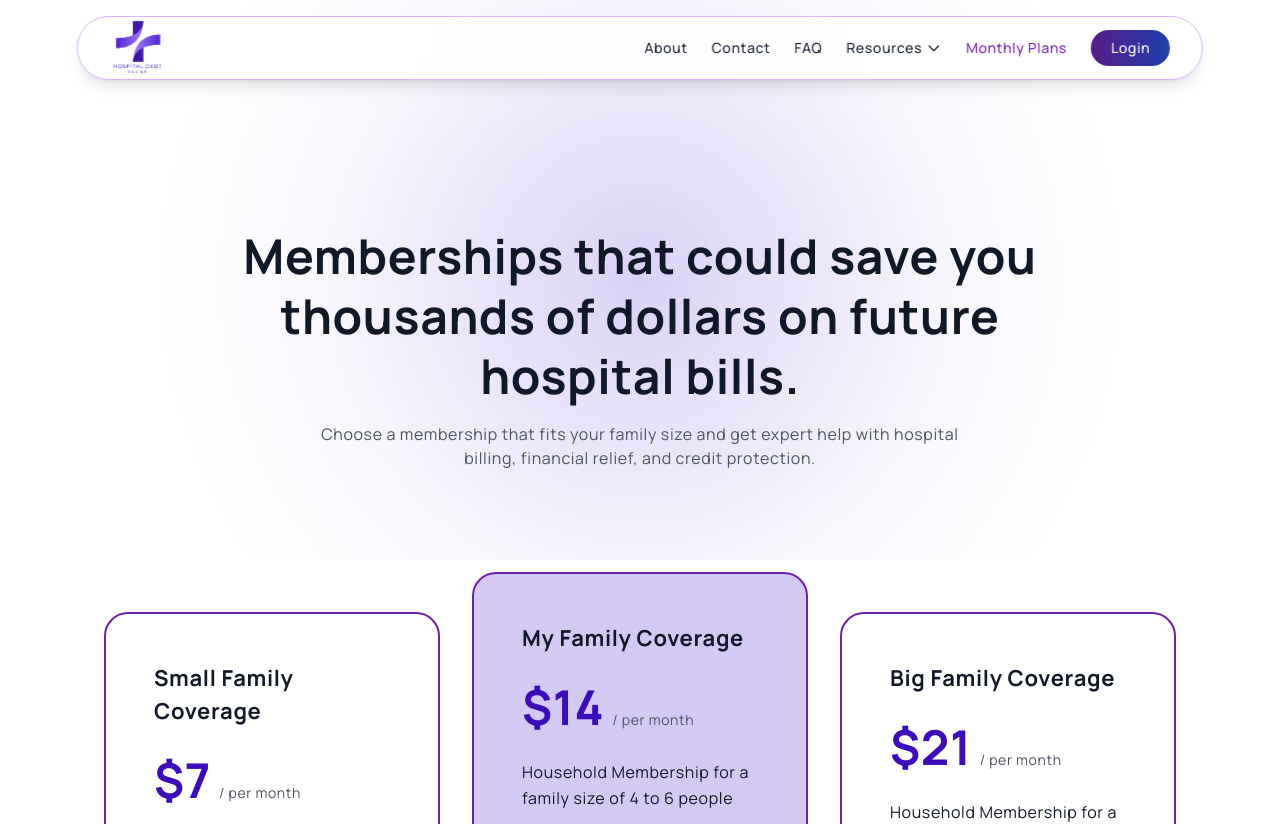
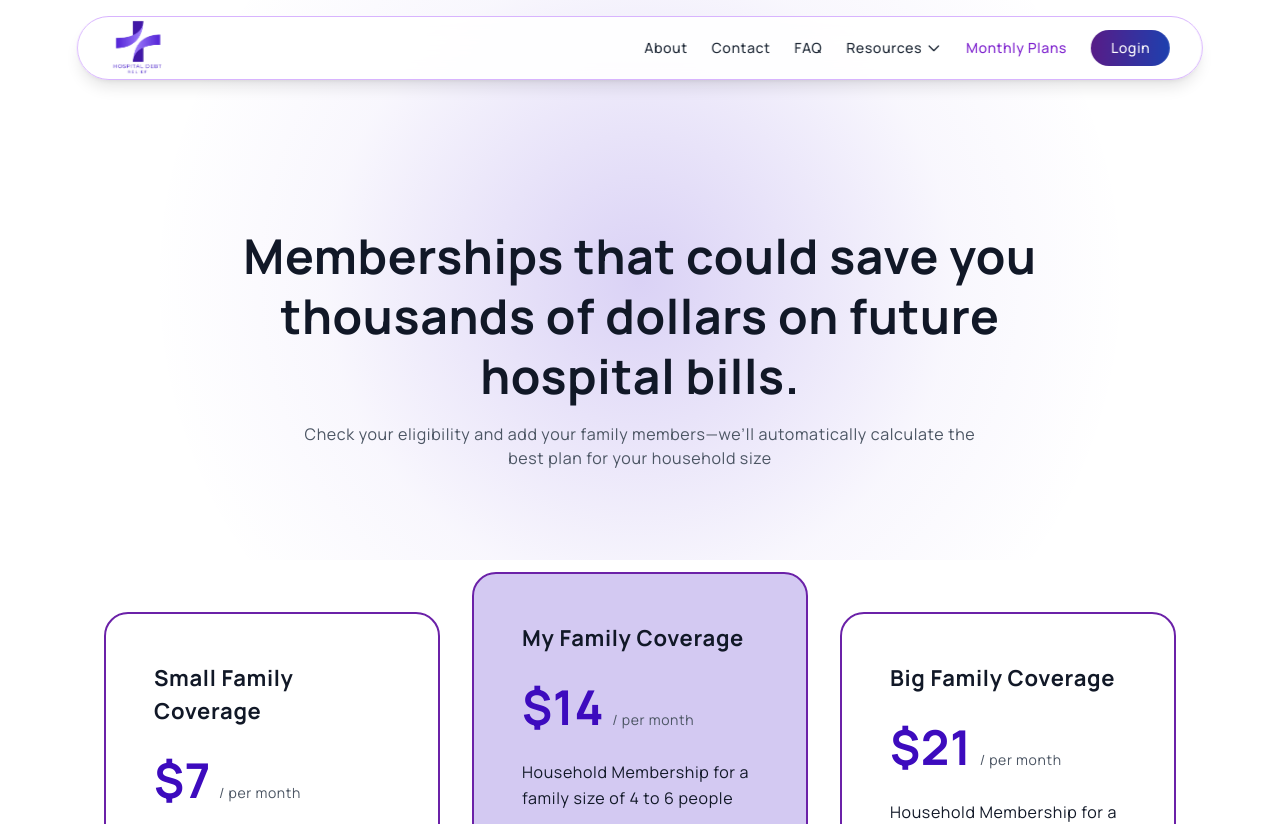
Before and after one commit to Onegreekmyth/Hospital_Debt_Relief_Web, a React (Vite) app: page /plans in a window 1280 px wide. Shown: the top 824 px of the page. Built offline with nearby package versions, Linux system fonts and the light colour scheme; no server answers.

Commit message:
Update Monthly Plans page to clarify membership selection process and eligibility checks

```diff
--- a/src/pages/MonthlyPlans.jsx
+++ b/src/pages/MonthlyPlans.jsx
@@ -52,8 +52,7 @@ const MonthlyPlansPage = () => {
             hospital bills.
           </h1>
           <p className="text-[14px] md:text-[16px] text-gray-600 text-center mt-4 max-w-2xl mx-auto">
-            Choose a membership that fits your family size and get expert help with hospital billing, financial relief, and credit protection.
-          </p>
+Check your eligibility and add your family members—we’ll automatically calculate the best plan for your household size          </p>
         </div>
       </section>
 
```
